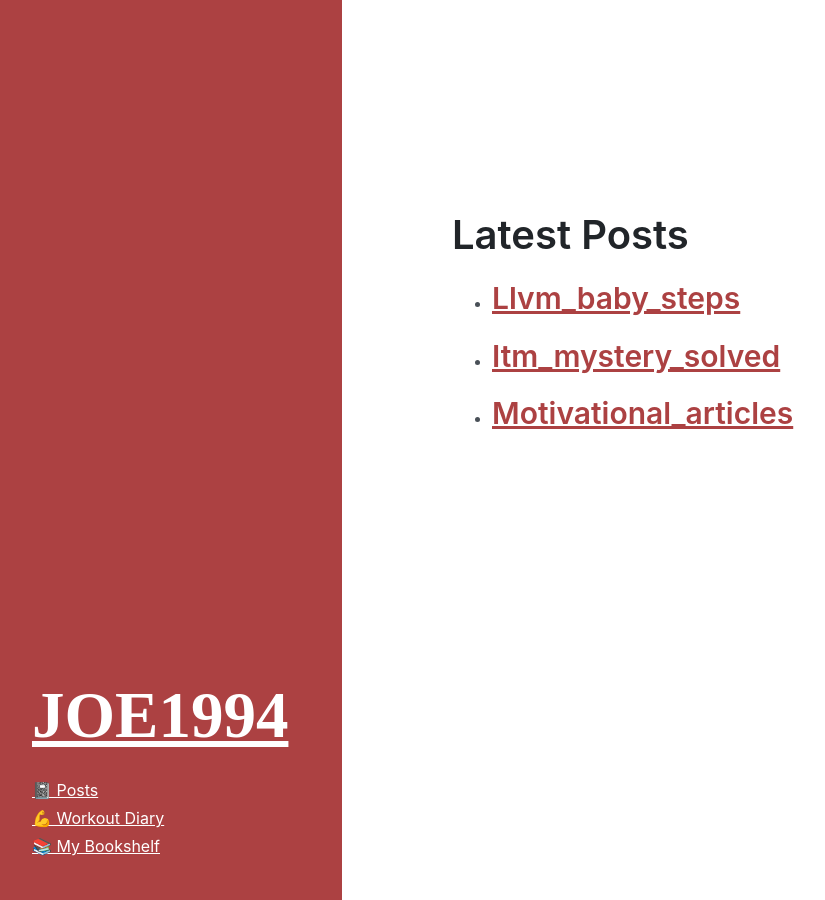
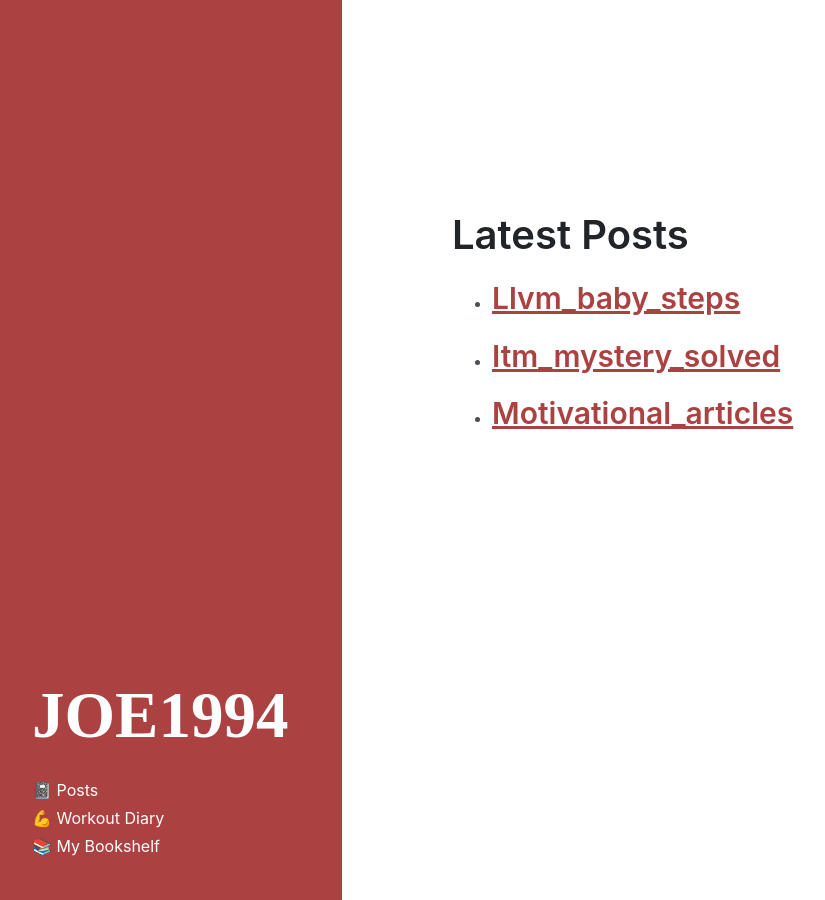
Before and after one commit to JOE1994/JOE1994.github.io, a Jekyll site: the page built from index.html, in a window 1280 px wide. Shown: the whole page, without its empty margins (18-843 px from the left). Built offline with Jekyll 4.4.1, drawn with Linux system fonts in a browser that asks for light colours.

Commit message:
Don't underline sidebar links

```diff
--- a/assets/css/hyde.css
+++ b/assets/css/hyde.css
@@ -73,6 +73,7 @@
   /* Sidebar links */
   .sidebar a {
     color: #fff;
+    text-decoration: none; /* Remove underline */
   }
 
   /* About section */
```
